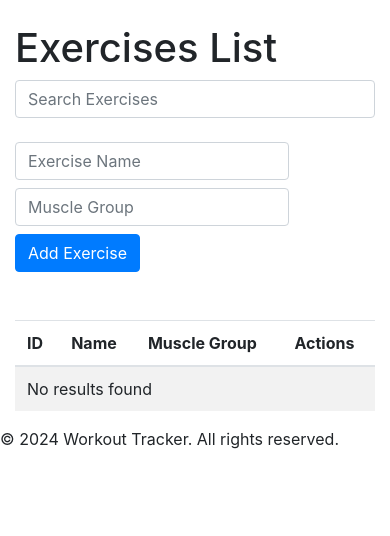
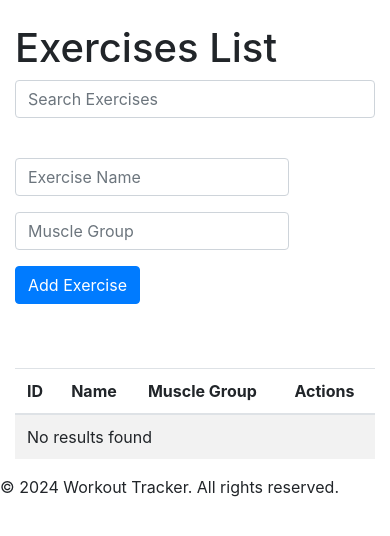
Before and after one commit to TraseRRR98/workout_application, a PHP site: page /pages/exercises/exercises.php in a window 390 px wide. Shown: the part 56-592 px from the top of the page. Run offline with PHP 8.4, Linux system fonts and the light colour scheme; data that the repository does not hold is empty.

Commit message:
chore: Improve exercises page layout and form responsiveness

```diff
--- a/pages/exercises/exercises.php
+++ b/pages/exercises/exercises.php
@@ -81,21 +81,21 @@ if (isset($_GET['deleteID'])) {
     <div class="container">
         <h1>Exercises List</h1>
         <div class="row">
-            <div class="col-md-6">
+            <div class="col-12 col-md-6 mb-3">
                 <form action="exercises.php" method="get" class="form-inline">
                     <label for="searchBar" class="sr-only">Search Exercises:</label>
-                    <input type="text" id="searchBar" name="searchBar" class="form-control mb-2 mr-sm-2" placeholder="Search Exercises" required>
+                    <input type="text" id="searchBar" name="searchBar" class="form-control w-100 mb-2 mb-md-0" placeholder="Search Exercises" required>
                 </form>
             </div>
-            <div class="col-md-6">
+            <div class="col-12 col-md-6 mb-3">
                 <form action="exercises.php" method="post" class="form-inline">
                     <div class="form-group mb-2">
                         <label for="name" class="sr-only">Exercise Name:</label>
-                        <input type="text" class="form-control mr-sm-2" id="name" name="name" placeholder="Exercise Name" required>
+                        <input type="text" class="form-control w-100 mb-2 mb-md-0 mr-md-2" id="name" name="name" placeholder="Exercise Name" required>
                     </div>
                     <div class="form-group mb-2">
                         <label for="muscleGroup" class="sr-only">Muscle Group:</label>
-                        <input type="text" class="form-control mr-sm-2" id="muscleGroup" name="muscleGroup" placeholder="Muscle Group" required>
+                        <input type="text" class="form-control w-100 mb-2 mb-md-0 mr-md-2" id="muscleGroup" name="muscleGroup" placeholder="Muscle Group" required>
                     </div>
                     <button type="submit" class="btn btn-primary mb-2" name="addExercise">Add Exercise</button>
                 </form>
@@ -128,4 +128,5 @@ if (isset($_GET['deleteID'])) {
     <script src="https://stackpath.bootstrapcdn.com/bootstrap/4.5.2/js/bootstrap.min.js"></script>
     <script src="../../js/searchBarFunctionality.js"></script>
 </body>
+</html>
 <!------------------------------------------------------------------------------------>
```
